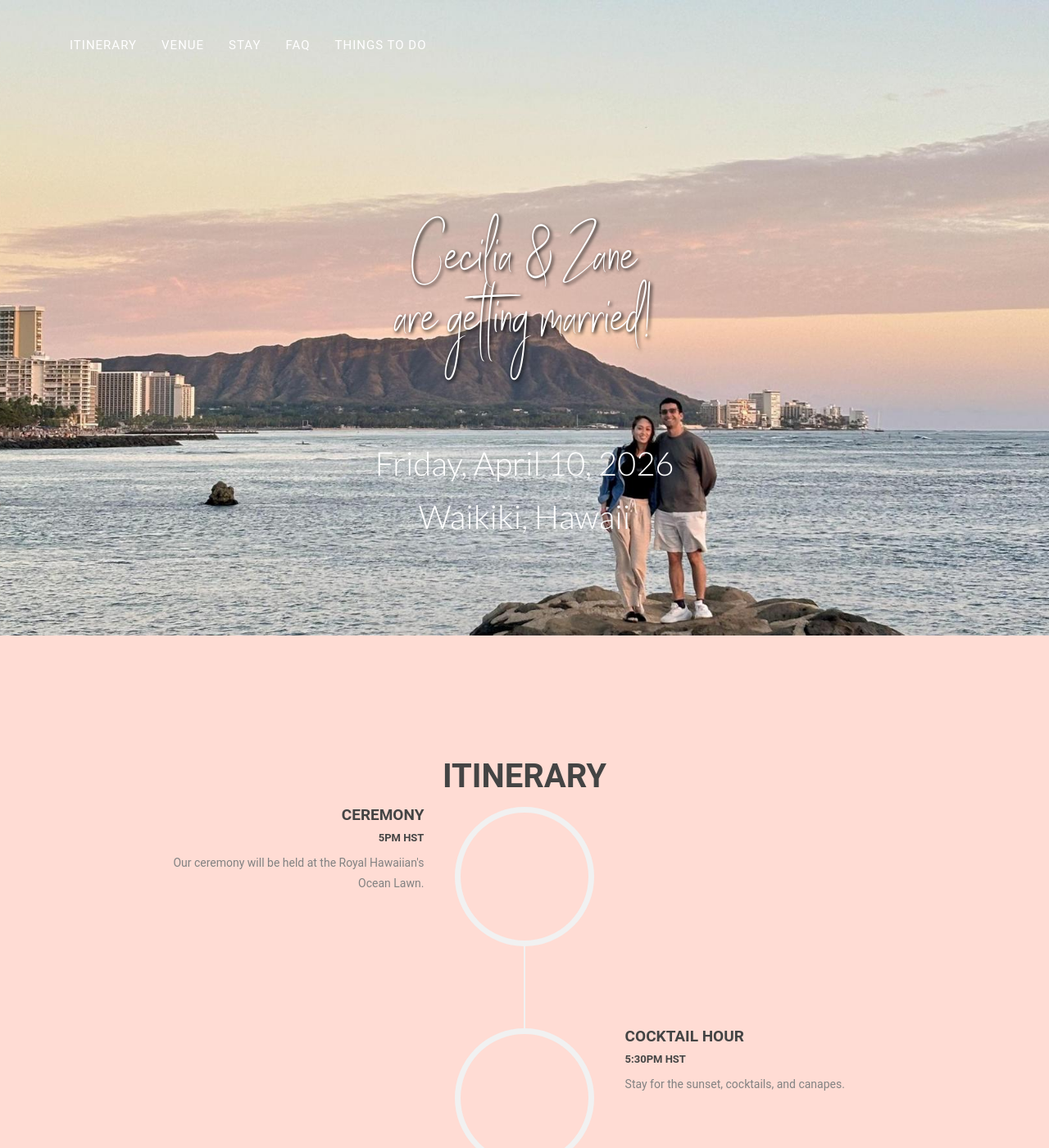
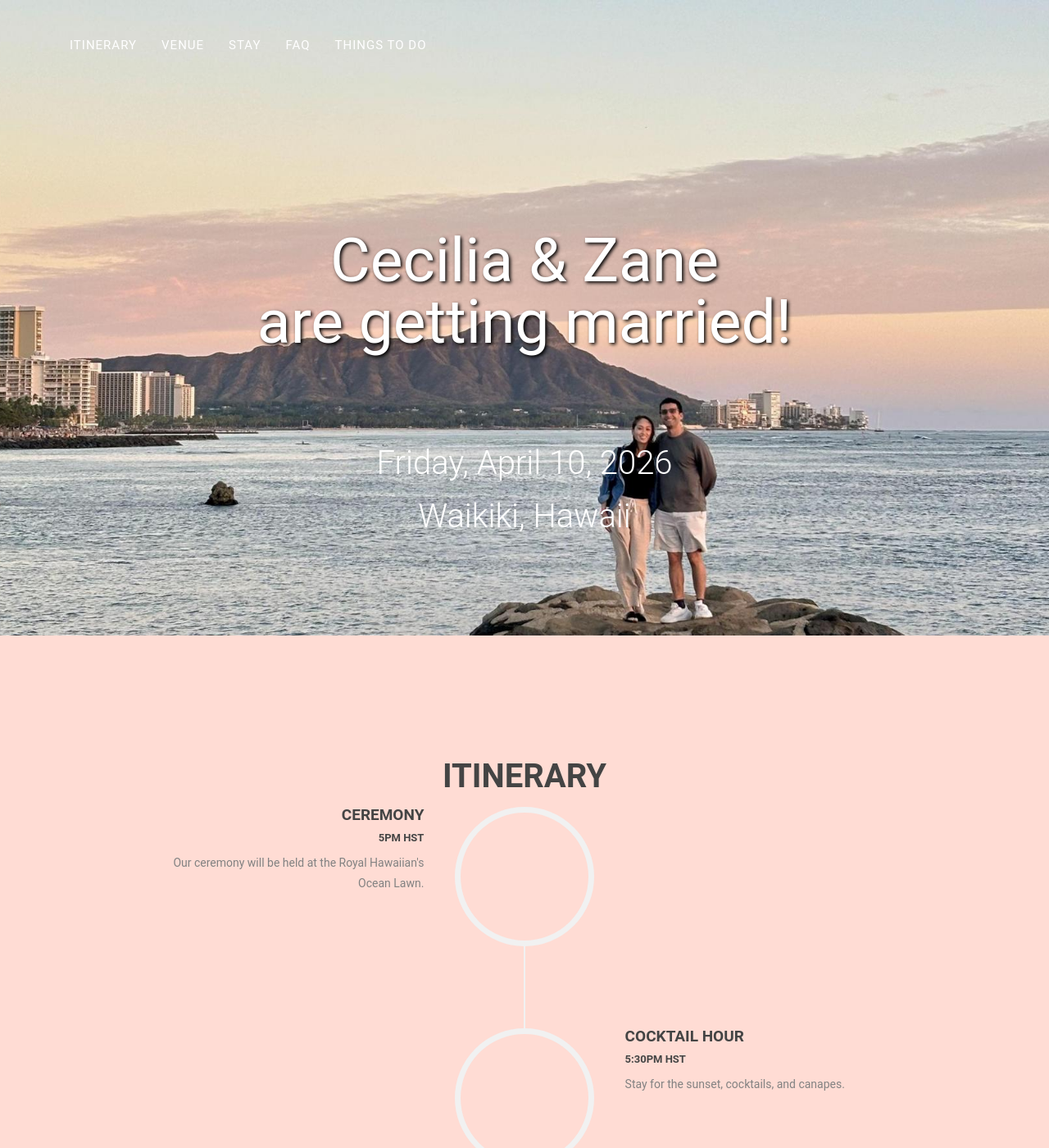
Before and after one commit to ceciliaxli/wedding-website, a Jekyll site: the page built from index.html, in a window 1280 px wide and 1400 px high. Shown: the whole window at 82% size. Built offline with Jekyll 4.4.1, drawn with Linux system fonts in a browser that asks for light colours; some web fonts are replaced.

Commit message:
Update agency.css

```diff
--- a/_includes/css/agency.css
+++ b/_includes/css/agency.css
@@ -422,7 +422,7 @@ header .intro-text .intro-heading {
         margin-bottom: 25px;
         /*font-family: {{ site.data.template.font.secondary }};*/
         /*font-family: {{ site.data.template.font.primary }};*/
-        font-family: 'Lato';
+        font-family: 'Roboto';
         font-weight: 300;
         font-size: 40px;
         /*font-style: italic;*/
@@ -433,7 +433,7 @@ header .intro-text .intro-heading {
         margin-bottom: 100px;
         /*text-transform: uppercase;*/
         /*font-family: {{ site.data.template.font.primary }};*/
-        font-family: 'stay_classy_sldtregular';
+        font-family: 'Roboto';
         text-shadow: 2px 2px 4px #000000;
         font-size: 75px;
         /*font-weight: 700;*/
@@ -456,6 +456,7 @@ section h3.section-subheading {
     text-transform: none;
     font-family: {{ site.data.template.font.secondary }};
     font-size: 20px;
+    font-weight: 300;
 }
 
 @media(min-width:768px) {
```
